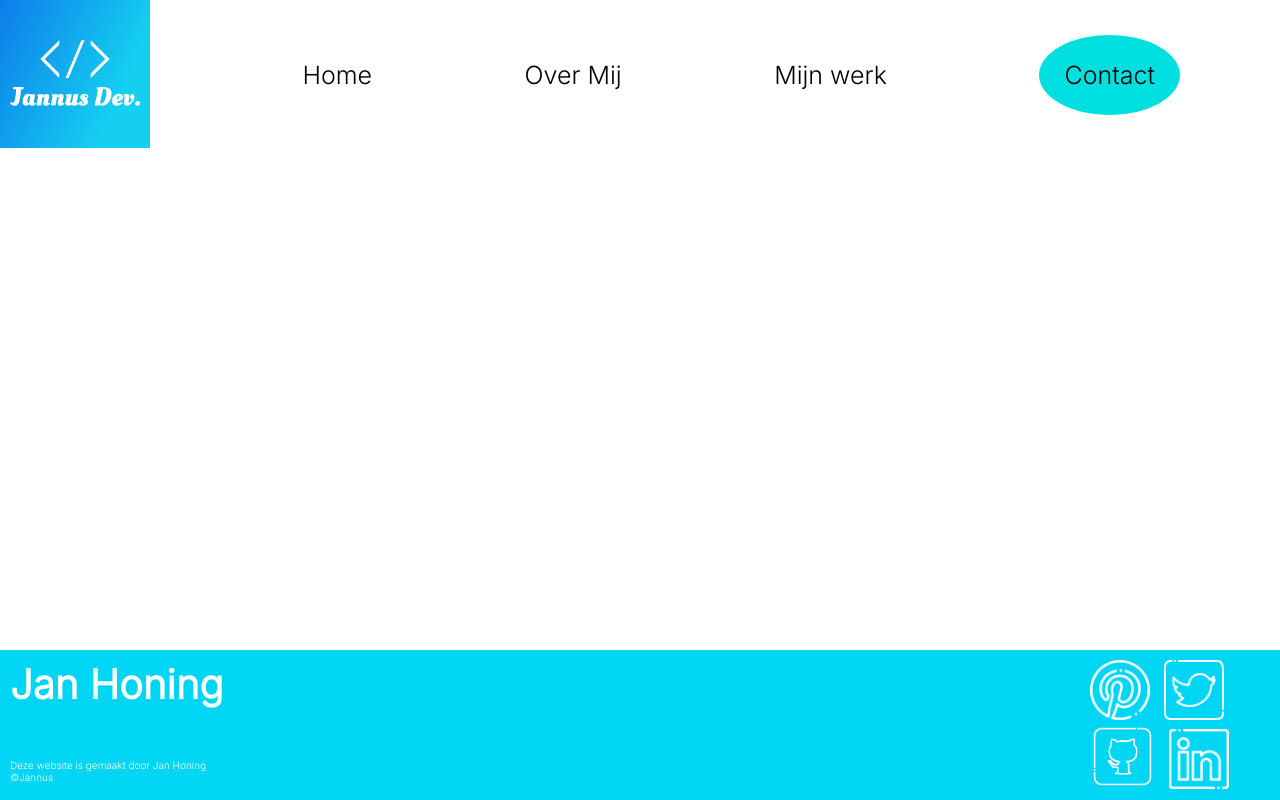
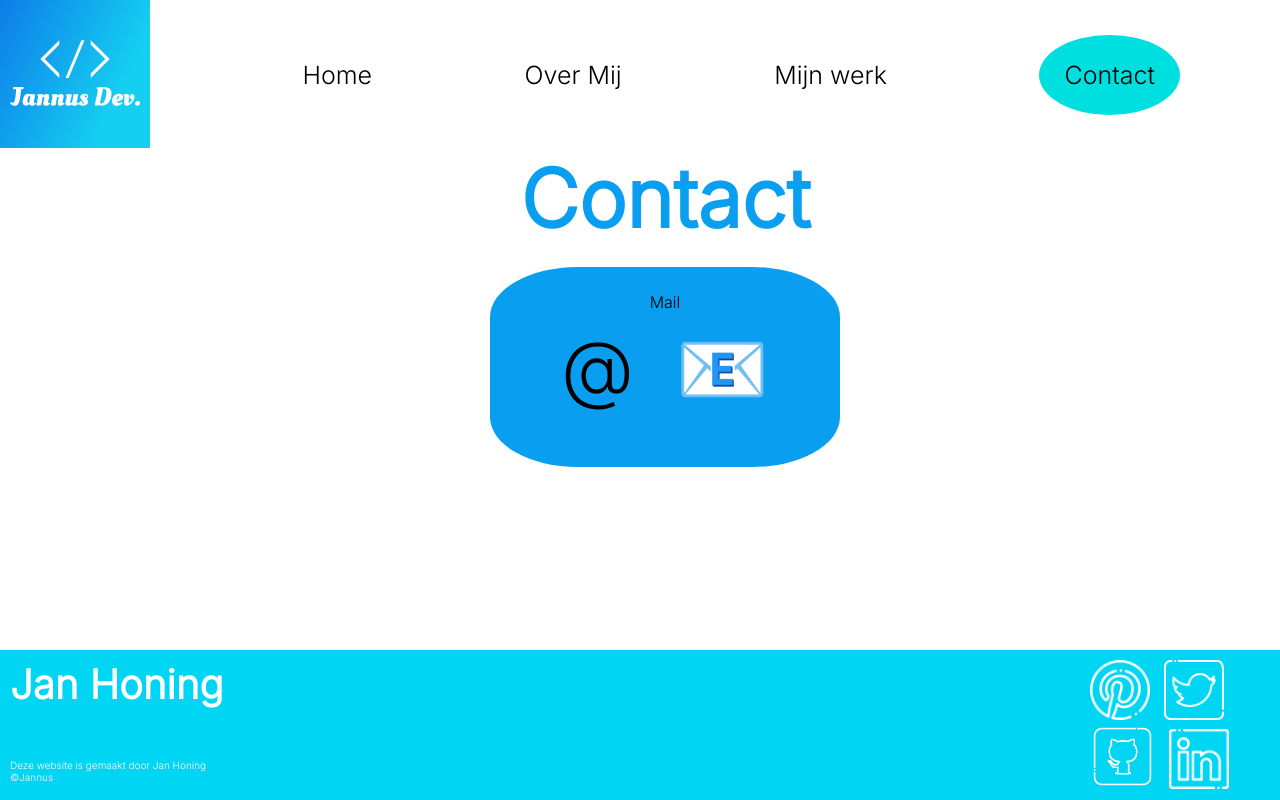
Before and after one commit to Jannus-dev/jannus-dev.github.io, a plain HTML site: page contact.html in a window 1280 px wide. Drawn offline with Linux system fonts and the light colour scheme.

Commit message:
Contact Pagina Content

```diff
--- a/contact.html
+++ b/contact.html
@@ -21,7 +21,24 @@
     </header>
 
     <main>
-
+        <section class="bij-paginas">
+            <section class="text">
+                <h2>Contact</h2>
+                <section class="mijn-werk">
+                <div class="box">
+                    <p>Mail</p>
+                    <div class="box-contact">
+                        <a id="contacten" href="#" onclick="CopyToClipboard('Jan.Honing1@gmail.com');return false;">
+                            <p>@</p>
+                        </a>
+                        <a id="contacten" href="mailto:Jan,Honing1@gmail.com">
+                            <p>📧</p>
+                        </a>
+                    </div>
+                </div>
+                </section>
+            </section>
+        </section>
     </main>
 
     <footer>
--- a/css/style.css
+++ b/css/style.css
@@ -179,6 +179,19 @@ header a
   height: 100px;
 }
 
+.box-contact
+{
+  font-size: 75px;
+  display: flex;
+  justify-content: space-around;
+}
+
+#contacten
+{
+  text-decoration: none;
+  color: black;
+}
+
 footer
 {
     background-color: rgba(0, 214, 243, 1);
```
